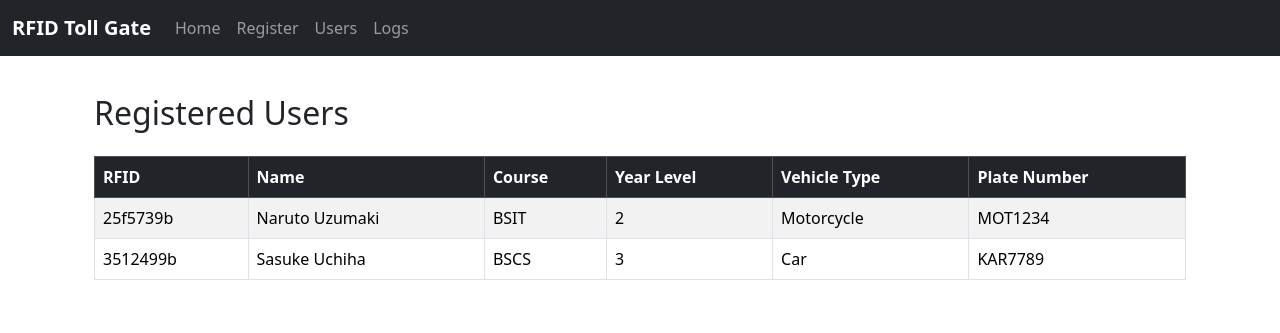
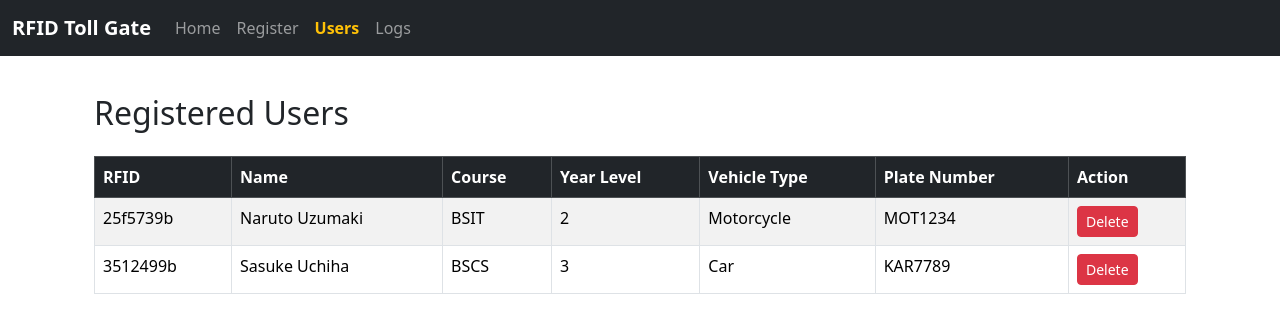
Before and after one commit to KennyNeutron/RFID_Toll_Gate, a Flask app: page /users in a window 1280 px wide. Shown: the top 333 px of the page. Run offline with Flask 3, Linux system fonts and the light colour scheme; data comes from the database, SQL or seed files in the repository; both versions use the stored data as it was after the commit.

Commit message:
fixed design in base (heading) and added a delete function for the user

```diff
--- a/main.py
+++ b/main.py
@@ -196,5 +196,19 @@ def latest_transaction():
         print("[ERROR] latest_transaction:", e)
         return jsonify({"status": "error"})
 
+@app.route('/delete_user/<rfid>', methods=['POST'])
+def delete_user(rfid):
+    try:
+        conn = sqlite3.connect('rfid_gate.db')
+        c = conn.cursor()
+        c.execute("DELETE FROM users WHERE rfid = ?", (rfid,))
+        conn.commit()
+        conn.close()
+        print(f"[DELETED USER] RFID: {rfid}")
+    except Exception as e:
+        print(f"[ERROR] Failed to delete user {rfid}: {e}")
+    return redirect('/users')
+
+
 if __name__ == '__main__':
     app.run(debug=True, host='0.0.0.0', port=5000)
--- a/templates/base.html
+++ b/templates/base.html
@@ -16,19 +16,29 @@
 </head>
 <body>
   <!-- ✅ Navigation Bar -->
+<!-- ✅ Navigation Bar -->
 <nav class="navbar navbar-expand-lg navbar-dark bg-dark fixed-top">
   <div class="container-fluid">
     <a class="navbar-brand" href="/">RFID Toll Gate</a>
     <div class="collapse navbar-collapse">
       <ul class="navbar-nav me-auto mb-2 mb-lg-0">
-          <li class="nav-item"><a class="nav-link" href="/">Home</a></li>
-          <li class="nav-item"><a class="nav-link" href="/register">Register</a></li>
-          <li class="nav-item"><a class="nav-link" href="/users">Users</a></li>
-          <li class="nav-item"><a class="nav-link" href="/logs">Logs</a></li>
+        <li class="nav-item">
+          <a class="nav-link {% if request.path == '/' %}active text-warning fw-bold{% endif %}" href="/">Home</a>
+        </li>
+        <li class="nav-item">
+          <a class="nav-link {% if request.path.startswith('/register') %}active text-warning fw-bold{% endif %}" href="/register">Register</a>
+        </li>
+        <li class="nav-item">
+          <a class="nav-link {% if request.path == '/users' %}active text-warning fw-bold{% endif %}" href="/users">Users</a>
+        </li>
+        <li class="nav-item">
+          <a class="nav-link {% if request.path.startswith('/logs') %}active text-warning fw-bold{% endif %}" href="/logs">Logs</a>
+        </li>
       </ul>
     </div>
   </div>
 </nav>
+
 
   <!-- ✅ Main Content -->
   <div class="container">
--- a/templates/users.html
+++ b/templates/users.html
@@ -15,6 +15,7 @@
           <th>Year Level</th>
           <th>Vehicle Type</th>
           <th>Plate Number</th>
+          <th>Action</th>
         </tr>
       </thead>
       <tbody>
@@ -26,8 +27,14 @@
           <td>{{ user[3] }}</td>
           <td>{{ user[4] }}</td>
           <td>{{ user[5] }}</td>
+          <td>
+            <form method="POST" action="/delete_user/{{ user[0] }}" onsubmit="return confirm('Are you sure you want to delete this user?');">
+              <button type="submit" class="btn btn-sm btn-danger">Delete</button>
+            </form>
+          </td>
         </tr>
         {% endfor %}
+
       </tbody>
     </table>
   </div>
```
Also changed, not shown: rfid_gate.db. Lines whose indentation alone changed are shown as unchanged.
